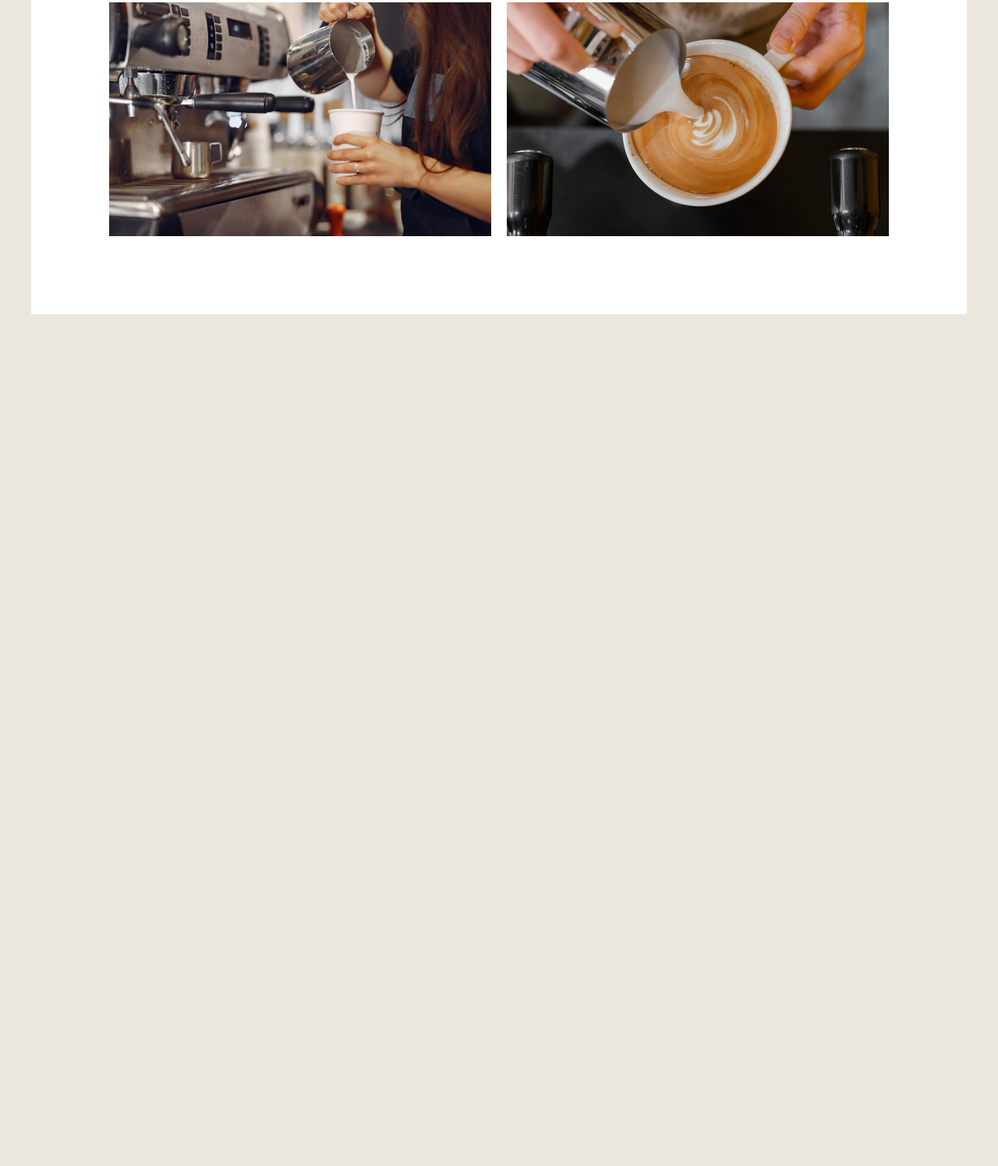
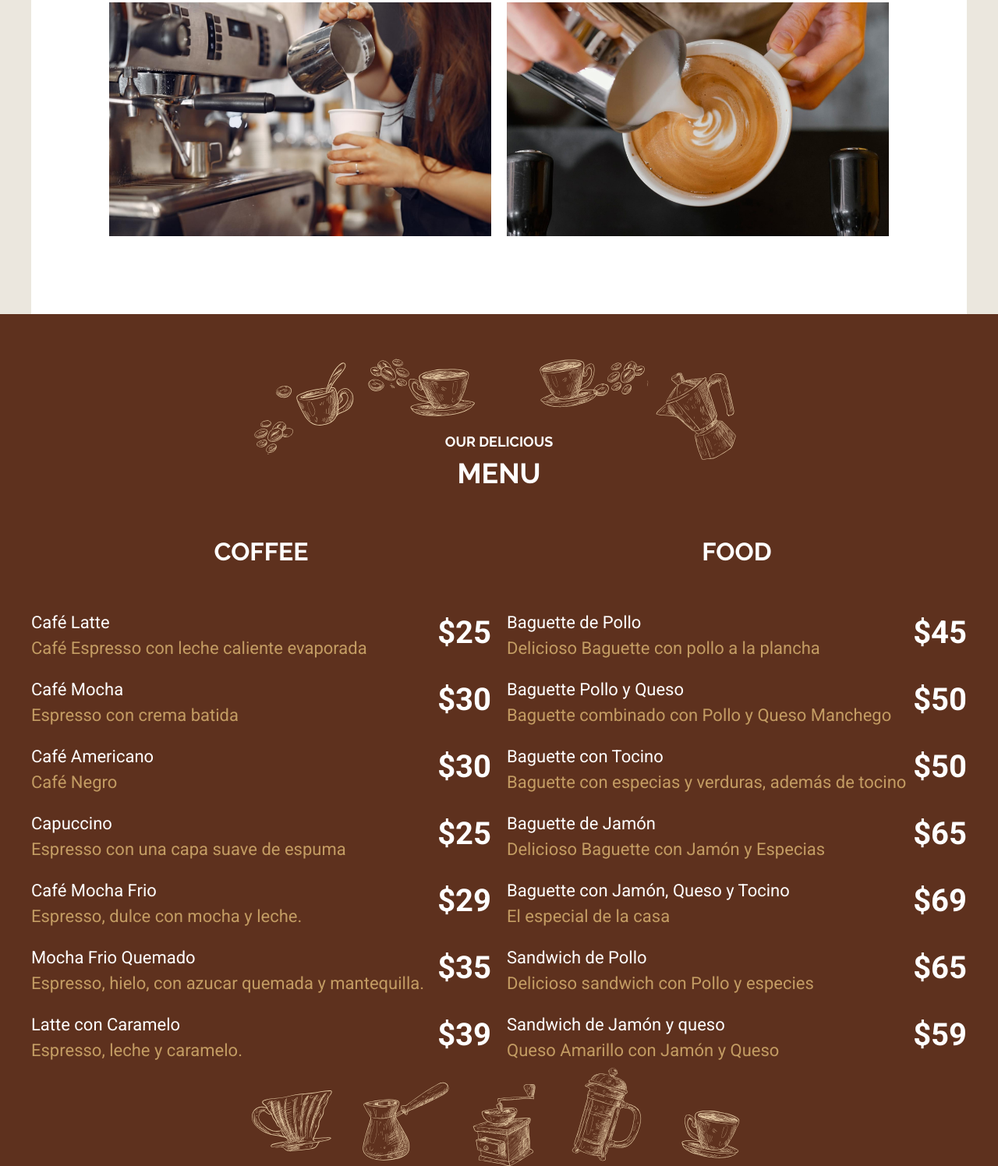
Before and after one commit to JuanPabloYL/coffee-shop, a website: page index.html in a window 1280 px wide. Shown: the part 2830-4326 px from the top of the page at 78% size. Before the commit the page ends 3233 px from the top, so only its background shows below. Drawn offline with Linux system fonts and the light colour scheme; a web font is replaced by a local one.

Commit message:
complete menu

```diff
--- a/index.html
+++ b/index.html
@@ -126,5 +126,114 @@
         </div>
       </section>
     </main>
+
+    <section class="our-menu">
+      <h2 class="heading-white"><span>Our delicious</span> menu</h2>
+
+      <div class="container grid-menu">
+        <section class="menu coffee">
+          <h3>Coffee</h3>
+          <ul>
+            <li>
+              <p>
+                Café Latte
+                <span>Café Espresso con leche caliente evaporada</span>
+              </p>
+              <p class="price">$25</p>
+            </li>
+            <li>
+              <p>Café Mocha <span>Espresso con crema batida</span></p>
+              <p class="price">$30</p>
+            </li>
+            <li>
+              <p>Café Americano <span>Café Negro</span></p>
+              <p class="price">$30</p>
+            </li>
+            <li>
+              <p>Capuccino<span>Espresso con una capa suave de espuma</span></p>
+              <p class="price">$25</p>
+            </li>
+            <li>
+              <p>
+                Café Mocha Frio<span>Espresso, dulce con mocha y leche.</span>
+              </p>
+              <p class="price">$29</p>
+            </li>
+            <li>
+              <p>
+                Mocha Frio Quemado<span
+                  >Espresso, hielo, con azucar quemada y mantequilla.</span
+                >
+              </p>
+              <p class="price">$35</p>
+            </li>
+            <li>
+              <p>Latte con Caramelo<span>Espresso, leche y caramelo.</span></p>
+              <p class="price">$39</p>
+            </li>
+          </ul>
+        </section>
+
+        <section class="menu food">
+          <h3>Food</h3>
+          <ul>
+            <li>
+              <p>
+                Baguette de Pollo
+                <span>Delicioso Baguette con pollo a la plancha</span>
+              </p>
+              <p class="price">$45</p>
+            </li>
+            <li>
+              <p>
+                Baguette Pollo y Queso
+                <span>Baguette combinado con Pollo y Queso Manchego</span>
+              </p>
+              <p class="price">$50</p>
+            </li>
+            <li>
+              <p>
+                Baguette con Tocino<span
+                  >Baguette con especias y verduras, además de tocino</span
+                >
+              </p>
+              <p class="price">$50</p>
+            </li>
+            <li>
+              <p>
+                Baguette de Jamón<span
+                  >Delicioso Baguette con Jamón y Especias</span
+                >
+              </p>
+              <p class="price">$65</p>
+            </li>
+            <li>
+              <p>
+                Baguette con Jamón, Queso y Tocino<span
+                  >El especial de la casa</span
+                >
+              </p>
+              <p class="price">$69</p>
+            </li>
+            <li>
+              <p>
+                Sandwich de Pollo<span
+                  >Delicioso sandwich con Pollo y especies</span
+                >
+              </p>
+              <p class="price">$65</p>
+            </li>
+            <li>
+              <p>
+                Sandwich de Jamón y queso<span
+                  >Queso Amarillo con Jamón y Queso</span
+                >
+              </p>
+              <p class="price">$59</p>
+            </li>
+          </ul>
+        </section>
+      </div>
+    </section>
   </body>
 </html>
--- a/src/scss/base/_typography.scss
+++ b/src/scss/base/_typography.scss
@@ -35,6 +35,18 @@ h2 {
   }
 }
 
+.heading-white {
+  @extend h2;
+  color: v.$white;
+
+  span {
+    color: v.$white;
+  }
+  &::after {
+    display: none;
+  }
+}
+
 h3 {
   font-size: 3.2rem;
 }
--- a/src/scss/home/_index.scss
+++ b/src/scss/home/_index.scss
@@ -1,3 +1,4 @@
 @forward "content";
 @forward "icons";
 @forward "gallery";
+@forward "menu";
--- /dev/null
+++ b/src/scss/home/_menu.scss
@@ -0,0 +1,52 @@
+@use "base/variables" as v;
+@use "base/mixins" as m;
+
+.our-menu {
+  background-image: url(../img/menu_arriba.svg), url(../img/menu_abajo.svg),
+    linear-gradient(to top, v.$primary, v.$primary);
+  background-repeat: no-repeat;
+  background-position: center 5rem, center 92%, 100%;
+  background-size: 200%;
+  padding: 15rem 5rem 20rem 5rem;
+
+  @include m.tablet {
+    padding: 15rem 0 20rem 0;
+    background-size: 100%;
+  }
+
+  @include m.desktop {
+    background-size: 50%, 50%, 100%;
+  }
+}
+
+.grid-menu {
+  @include m.tablet {
+    @include m.grid(2, 2rem);
+  }
+}
+
+.menu {
+  h3 {
+    color: v.$white;
+  }
+
+  li {
+    display: flex;
+    justify-content: space-between;
+    p {
+      color: v.$white;
+      font-size: 2.2rem;
+      line-height: 1.5;
+      margin: 0 0 2rem 0;
+
+      span {
+        display: block;
+        color: v.$secondary;
+      }
+    }
+    .price {
+      font-size: 4rem;
+      font-weight: 700;
+    }
+  }
+}
```
Also changed, not shown: build/css/app.css.
